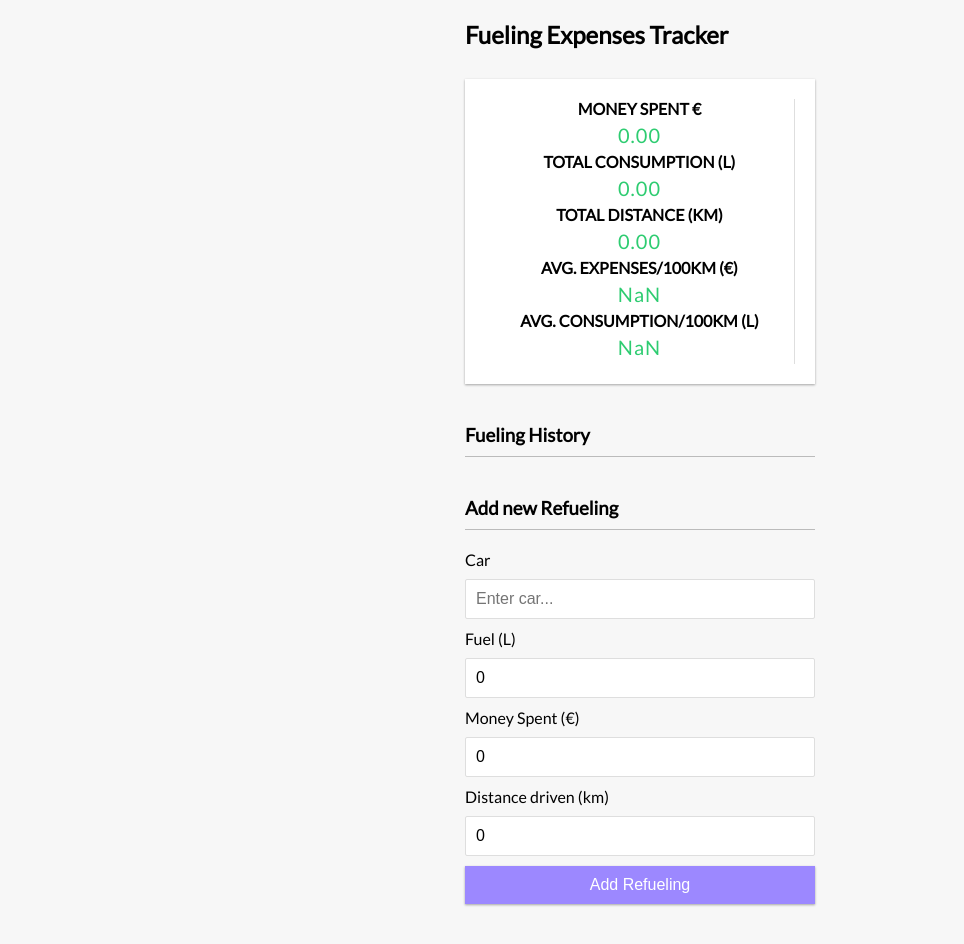
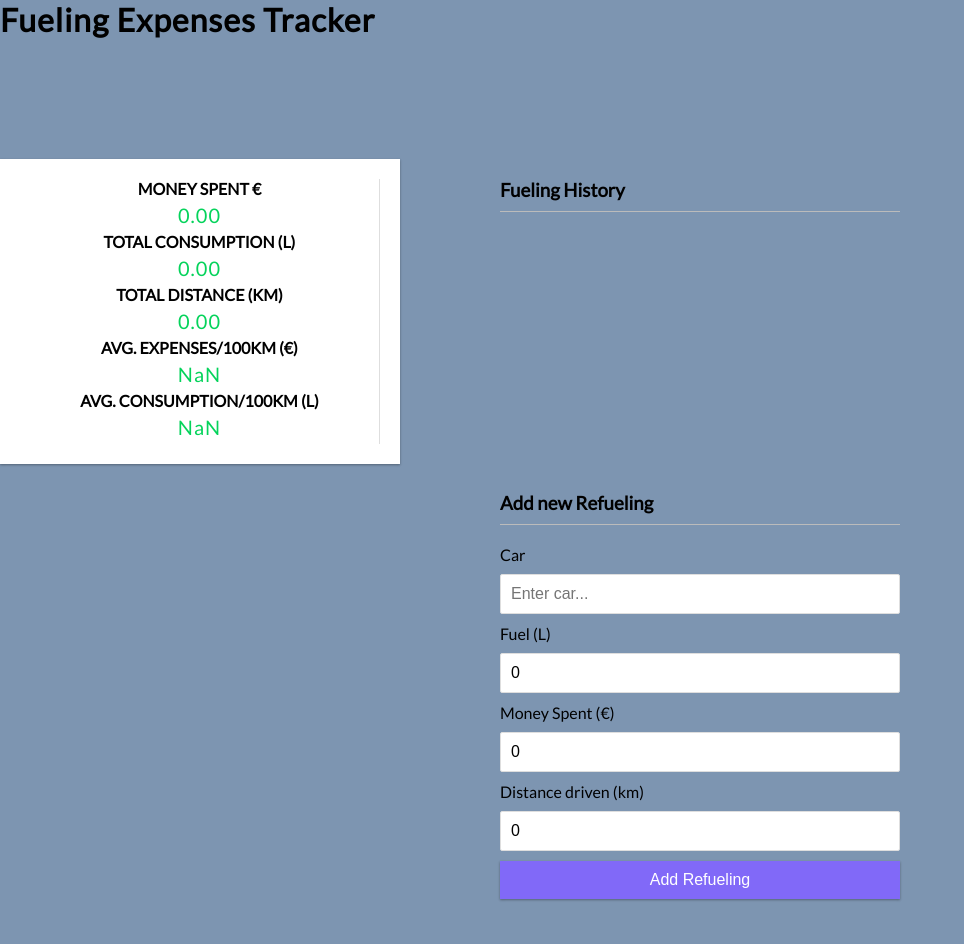
Before and after one commit to alewinbe/Team-G8-Fueling-Expenses-Tracker, a React (Create React App) app: page / in a window 1280 px wide. Shown: the top 944 px of the page, without its empty margins (0-964 px from the left). Built offline with nearby package versions, Linux system fonts and the light colour scheme.

Commit message:
CSS changes
Changed css files

```diff
--- a/src/App.css
+++ b/src/App.css
@@ -9,7 +9,7 @@
 }
 
 body {
-  background-color: #f7f7f7;
+  background-color: #7d95b1;
   display: flex;
   flex-direction: column;
   align-items: center;
@@ -20,8 +20,26 @@ body {
 }
 
 .container {
-  margin: 30px auto;
-  width: 350px;
+  margin: 100px auto;
+  width: 400px;
+  margin-right: 100px;
+  float: left;
+
+
+}
+
+.container2 {
+  margin: 100px auto;
+  width: 400px;
+  margin-right: 100px;
+  float: left;
+}
+
+.container3 {
+  margin: 100px auto;
+  width: 400px;
+  margin-right: 100px;
+  float: left;
 }
 
 h1 {
@@ -65,11 +83,11 @@ h4 {
 }
 
 .money.plus {
-  color: #2ecc71;
+  color: #05d35b;
 }
 
 .money.minus {
-  color: #c0392b;
+  color: #7c1307;
 }
 
 label {
@@ -89,7 +107,7 @@ input[type='number'] {
 
 .btn {
   cursor: pointer;
-  background-color: #9c88ff;
+  background-color: #8169f8;
   box-shadow: var(--box-shadow);
   color: #fff;
   border: 0;
--- a/src/App.js
+++ b/src/App.js
@@ -13,9 +13,15 @@ function App() {
       <Header />
       <div className="container">
         <FuelingExpenses />
+      </div>
+      <div className="container2">
         <RefuelingList />
+      </div>
+      <div className="container3">
         <AddRefueling />
       </div>
+
+
     </GlobalProvider>
   );
 }
--- a/src/components/Header.js
+++ b/src/components/Header.js
@@ -1,5 +1,5 @@
 import React from "react";
 
 export const Header = () => {
-  return <h2>Fueling Expenses Tracker</h2>;
+  return <h1>Fueling Expenses Tracker</h1>;
 };
```
Also changed, not shown: 1 other file (tests, documents, lock files or other folders).
